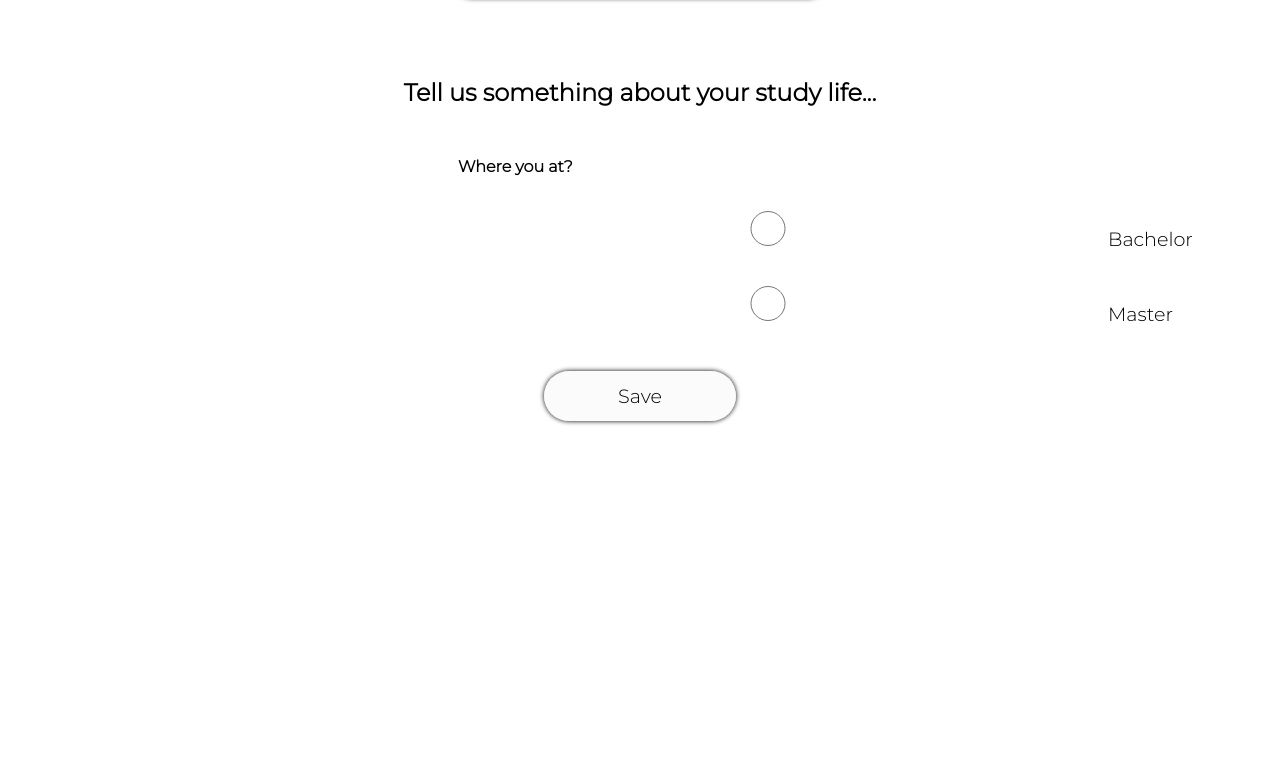
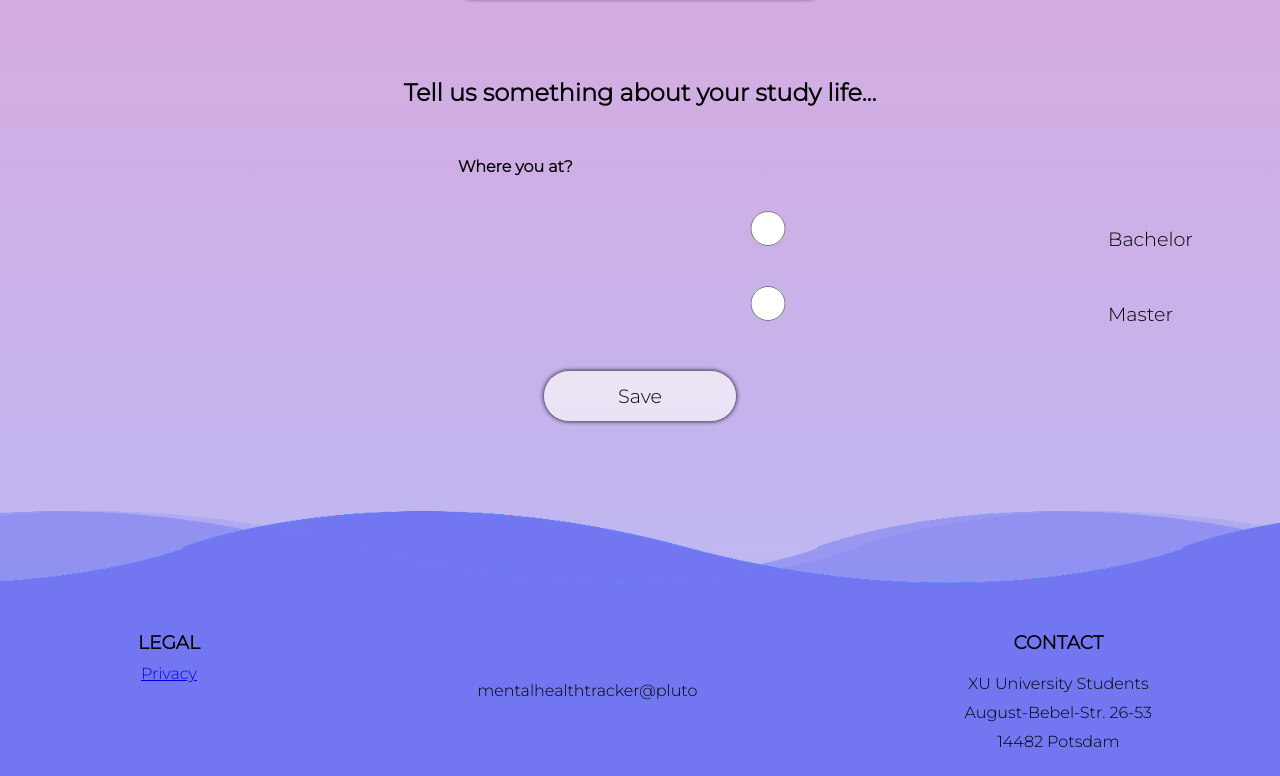
Before and after one commit to aanckr/co2-final-project, a React (Create React App) app: page /Profile/1 in a window 1280 px wide. Shown: the part 875-1651 px from the top of the page. Before the commit the page ends 1316 px from the top, so only its background shows below. Built offline with nearby package versions, Linux system fonts and the light colour scheme.

Commit message:
Added Footer Component

```diff
--- a/src/Profile.js
+++ b/src/Profile.js
@@ -1,5 +1,6 @@
 import "./Profile.css";
 import Header from './Header';
+import Footer from './Footer'
 import React, {useState} from "react";
 
 function Profile() {
@@ -8,7 +9,7 @@ function Profile() {
     const [master, setMaster] = useState(false);
 
   return (
-  <>
+  <div className="color">
     <Header/>
 
     <h1>Your Personal Data</h1>
@@ -113,7 +114,9 @@ function Profile() {
 
     </form>
 
-  </>
+    <Footer/>
+
+  </div>
   )
 }
 
```
